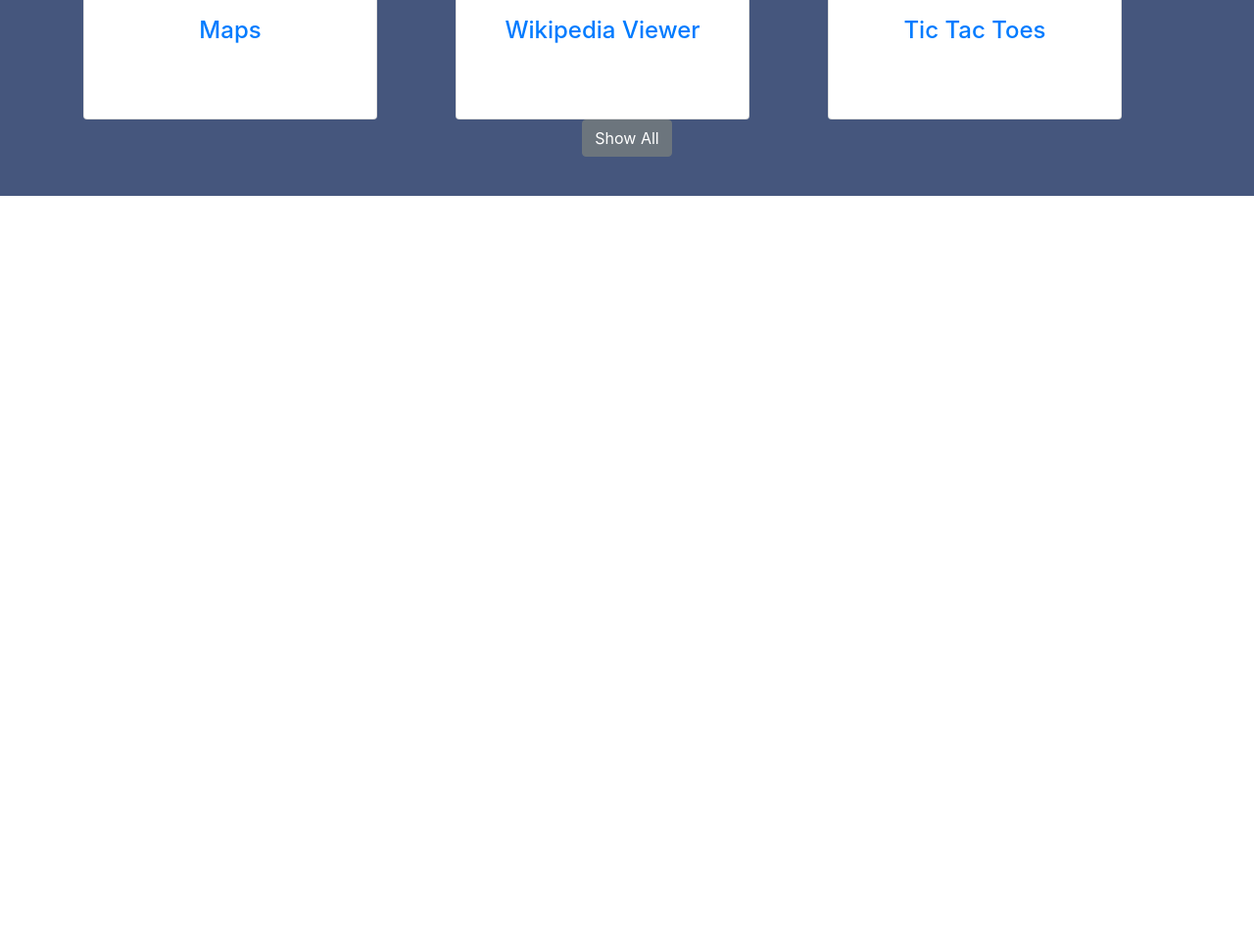
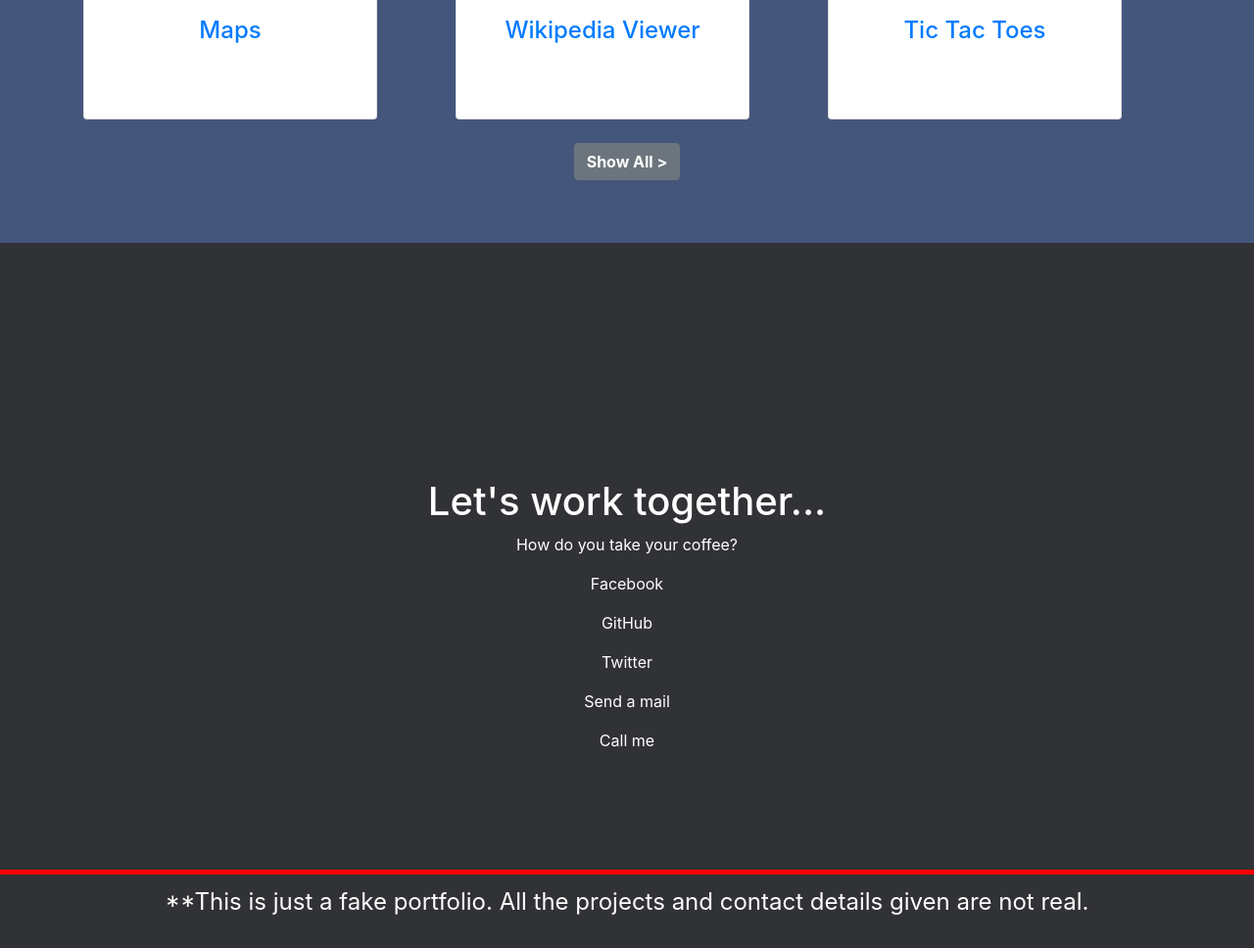
Before and after one commit to shadmanhere/saad_shadman_collab_project, a plain HTML site: page index.html in a window 1280 px wide. Shown: the part 1410-2378 px from the top of the page at 98% size. Before the commit the page ends 1610 px from the top, so only its background shows below. Drawn offline with nearby package versions, Linux system fonts and the light colour scheme.

Commit message:
footer and link added

```diff
--- a/css/style.css
+++ b/css/style.css
@@ -1,8 +1,17 @@
-#welcome-section{
+#welcome-section, #about-section{
     background-color: #313235;
     color: white;
     height: 80vh;
     padding-top: 30vh;
+}
+
+#about-section a {
+    color: #fff;
+    font-size: 1rem;
+}
+
+#about-section{
+    border-bottom: 2rem #680f29;
 }
 
 #welcome-section h1 {
@@ -12,6 +21,14 @@
 #welcome-section p {
     font-size: 2rem;
     color: red;
+}
+footer{
+    height: 10vh;
+    background-color: #313235;
+    color: #fff;
+    border-top: 5px solid red;
+    padding-top: 10px;
+    font-size: 1.5rem;
 }
 
 #navbar{
--- a/index.html
+++ b/index.html
@@ -47,10 +47,13 @@
       </ul>
     </div>
   </nav>
-  <div id="welcome-section" class="text-center">
-    <h1>Hey I am Mimic</h1>
-    <p>a web developer</p>
+  <div id="about">
+    <div id="welcome-section" class="text-center">
+      <h1>Hey I am Mimic</h1>
+      <p>a web developer</p>
+    </div>
   </div>
+  <div id="work">
   <div id="projects" class="text-center">
     <h1>These are some of my projects</h1>
     <div class="container text-center mt-4">
@@ -61,7 +64,7 @@
               alt="Card image">
             <div class="card-body">
               <a href="https://codepen.io/freeCodeCamp/full/zNqgVx">
-                <h4 class="card-title">Tribute Page</h4>
+                <h4 class="card-title project-tile">Tribute Page</h4>
               </a>
             </div>
           </div>
@@ -73,7 +76,7 @@
               alt="Card image">
             <div class="card-body">
               <a href="https://codepen.io/freeCodeCamp/full/qRZeGZ">
-                <h4 class="card-title">Random Quote Machine</h4>
+                <h4 class="card-title project-tile">Random Quote Machine</h4>
               </a>
             </div>
           </div>
@@ -84,7 +87,7 @@
             <img class="card-img-top img-fluid" src="https://cdn.freecodecamp.org/testable-projects-fcc/images/calc.png" alt="Card image">
             <div class="card-body">
               <a href="https://codepen.io/freeCodeCamp/full/wgGVVX">
-                <h4 class="card-title">JavaScript Project</h4>
+                <h4 class="card-title project-tile">JavaScript Project</h4>
               </a>
             </div>
           </div>
@@ -100,7 +103,7 @@
                 alt="Card image">
               <div class="card-body">
                 <a href="https://codepen.io/freeall cards addedCodeCamp/full/mVEJag">
-                  <h4 class="card-title">Maps</h4>
+                  <h4 class="card-title project-tile">Maps</h4>
                 </a>
               </div>
             </div>
@@ -112,7 +115,7 @@
                 alt="Card image">
               <div class="card-body">
                 <a href="https://codepen.io/freeCodeCamp/full/wGqEga">
-                  <h4 class="card-title">Wikipedia Viewer</h4>
+                  <h4 class="card-title project-tile">Wikipedia Viewer</h4>
                 </a>
               </div>
             </div>
@@ -124,17 +127,40 @@
                 alt="Card image">
               <div class="card-body">
                 <a href="https://codepen.io/freeCodeCamp/full/KzXQgy">
-                  <h4 class="card-title">Tic Tac Toes</h4>
+                  <h4 class="card-title project-tile">Tic Tac Toes</h4>
                 </a>
               </div>
             </div>
           </div>
         </div>
       </div>
-      <div class="container">
-        <button class="btn btn-secondary">Show All</button>
+      <div class="container my-4">
+        <a class="btn btn-secondary font-weight-bold" href="https://codepen.io/FreeCodeCamp/">Show All ></a>
       </div>
     </div>
+  </div>
+  <div id="contact">
+    <div id="about-section" class="text-center">
+      <h1>Let's work together...</h1>
+      <p>How do you take your coffee?</p>
+      <div class="container text-center mx-auto">
+        <div class="row text-center">
+          <div class="col-12">
+            <a href="http://fb.com"><p>Facebook</p></a>
+            <a id="profile-link" href="http://github.com"><p>GitHub</p></a>
+            <a href="http://twitter.com"><p>Twitter</p></a>
+            <a href="mailto:example@example.com"><p>Send a mail</p></a>
+            <a href="tel:555-555-5555"><p>Call me</p></a>
+          </div>
+        </div>
+      </div>
+    </div>
+  </div>
+  <footer class="text-center">
+    <p>**This is just a fake portfolio. All the projects and contact details given are not real.</p>
+
+  </footer>
+
       <script src="js/index.js"></script>
 </body>
 
```
